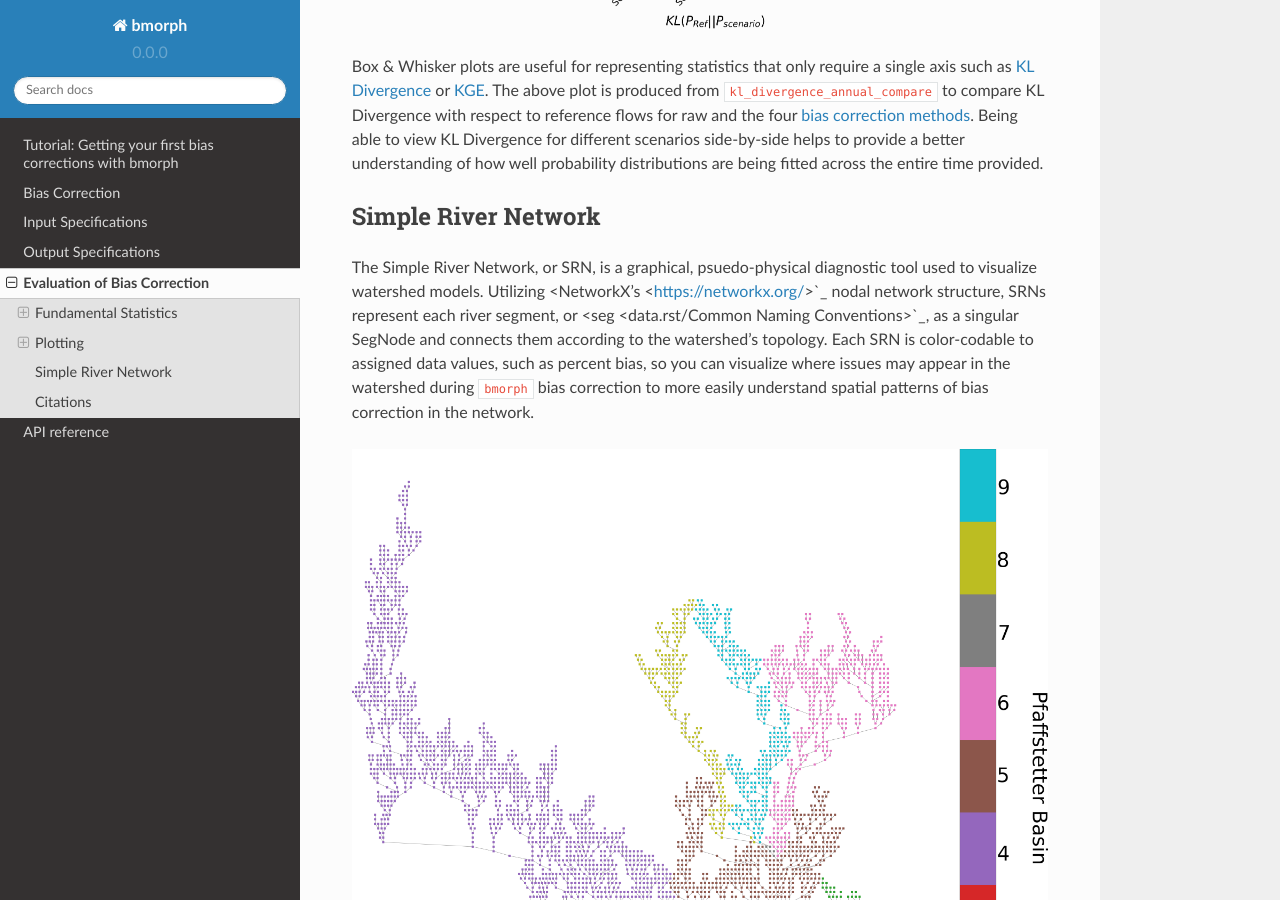
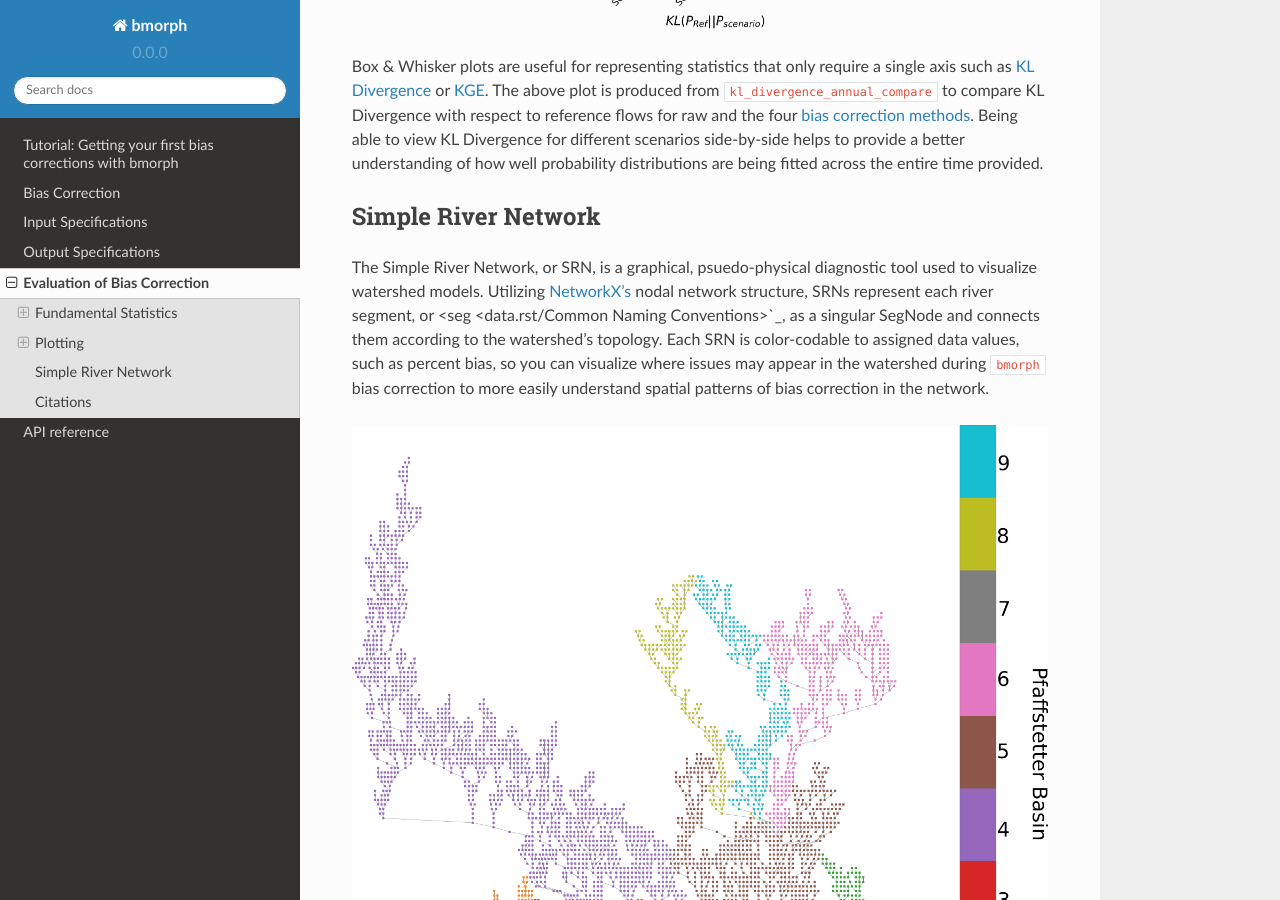
Before and after one commit to UW-Hydro/bmorph, a Sphinx documentation site: the page built from docs/evaluation.rst, in a window 1280 px wide and 900 px high, scrolled down 4175 px. Built offline with Sphinx 7.4.7 and the Read the Docs theme 2.0.0, drawn with Linux system fonts in a browser that asks for light colours.

Commit message:
Update evaluation.rst
Fix typo

```diff
--- a/docs/evaluation.rst
+++ b/docs/evaluation.rst
@@ -87,7 +87,7 @@
 Simple River Network
 --------------------
 
-The Simple River Network, or SRN, is a graphical, psuedo-physical diagnostic tool used to visualize watershed models. Utilizing <NetworkX's <https://networkx.org/>`_ nodal network structure, SRNs represent each river segment, or <seg <data.rst/Common Naming Conventions>`_, as a singular SegNode and connects them according to the watershed's topology. Each SRN is color-codable to assigned data values, such as percent bias, so you can visualize where issues may appear in the watershed during ``bmorph`` bias correction to more easily understand spatial patterns of bias correction in the network.
+The Simple River Network, or SRN, is a graphical, psuedo-physical diagnostic tool used to visualize watershed models. Utilizing `NetworkX's <https://networkx.org/>`_ nodal network structure, SRNs represent each river segment, or <seg <data.rst/Common Naming Conventions>`_, as a singular SegNode and connects them according to the watershed's topology. Each SRN is color-codable to assigned data values, such as percent bias, so you can visualize where issues may appear in the watershed during ``bmorph`` bias correction to more easily understand spatial patterns of bias correction in the network.
 
 .. image:: Figures/crb_srn_example.png
     :alt: Nodal network of the Columbia River Basin showing river segement connections and color-coded by Pfaffsetter basin.
```
